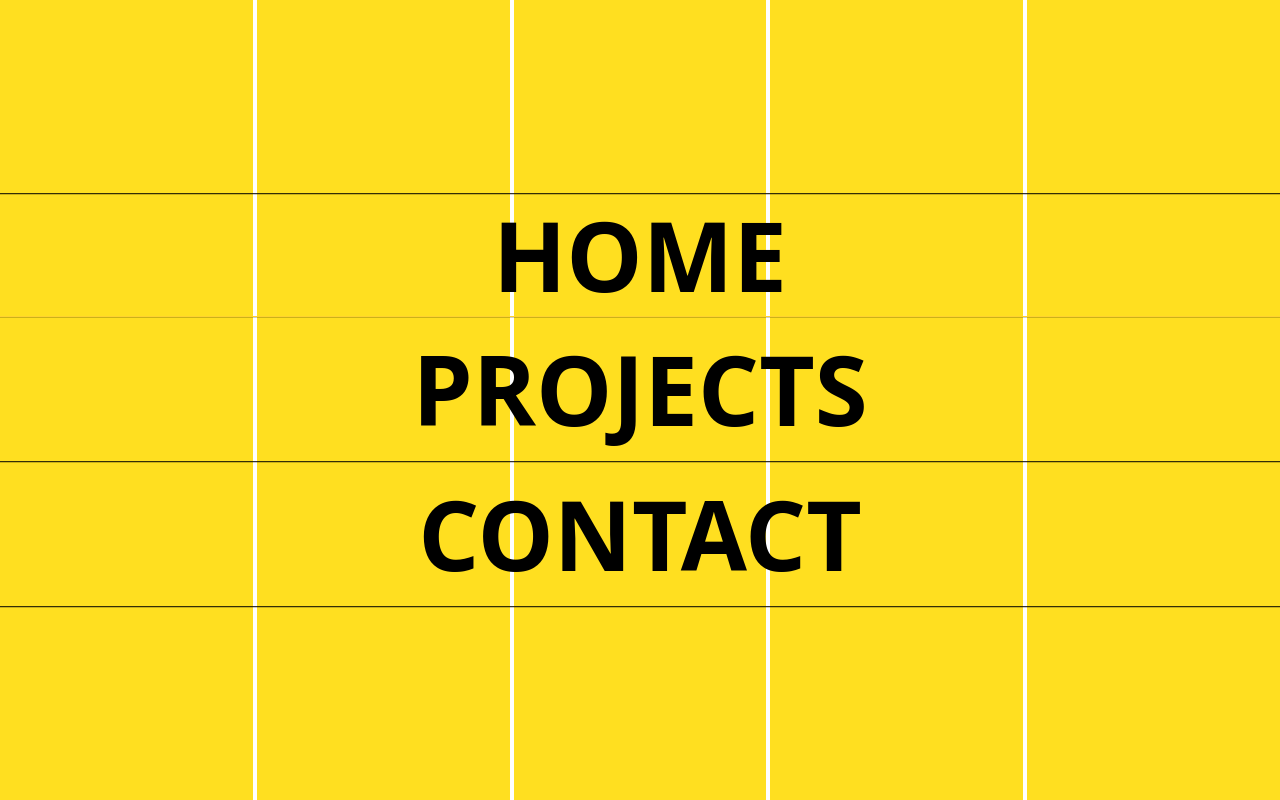
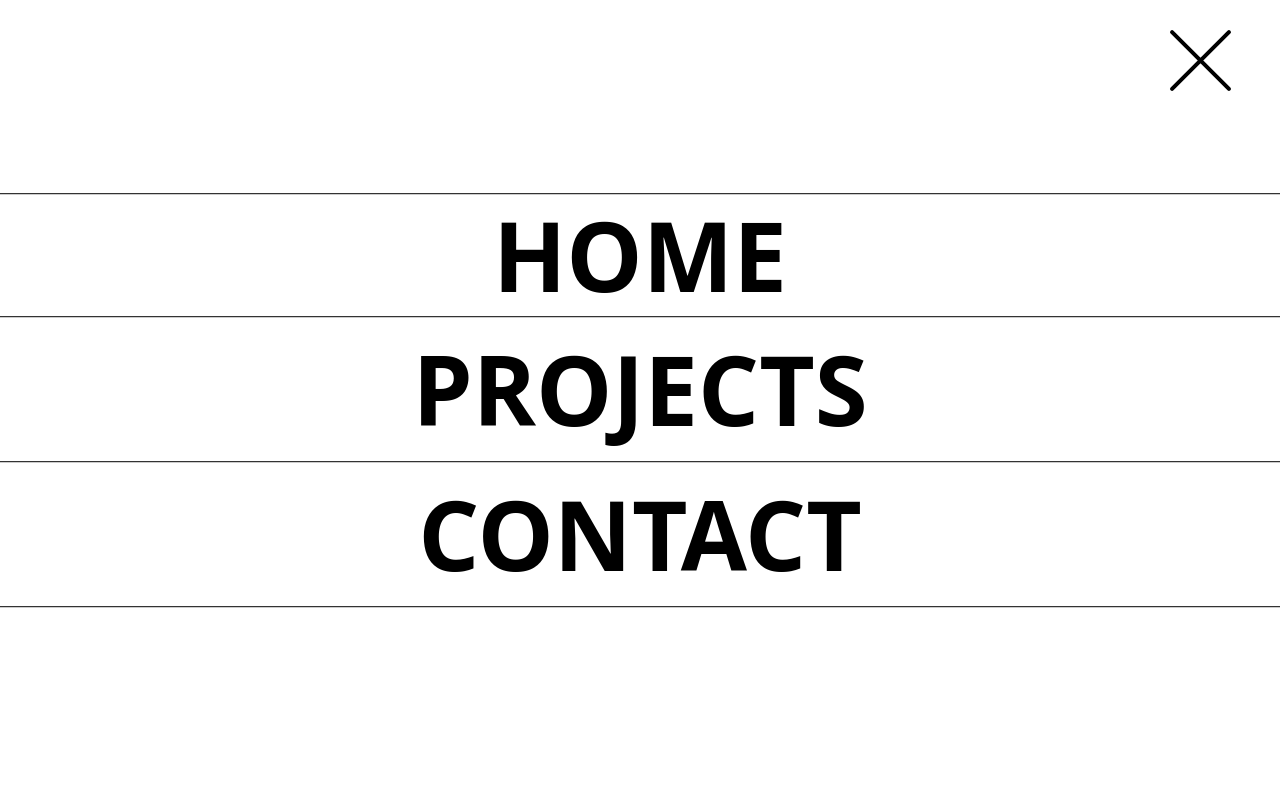
Before and after one commit to T0m0re/lab01, a React (Vite) app: page / in a window 1280 px wide. Both pictures are taken after a click on the element "Menu". Built offline with nearby package versions, Linux system fonts and the light colour scheme.

Commit message:
feat: Refactor NavScreen and ToggleBox components for improved navigation and animation handling

```diff
--- a/src/components/NavScreen.tsx
+++ b/src/components/NavScreen.tsx
@@ -1,20 +1,45 @@
+import { useGSAP } from "@gsap/react";
+import gsap from "gsap";
+import { useEffect } from "react";
 import { Link } from "react-router-dom";
 
-const NavScreen = ({setIsNavOpen}: {setIsNavOpen: (value: boolean)=>void}) => {
+const NavScreen = ({isClosing,
+   onClose
+  }: {
+    isClosing: boolean,
+    onClose: ()=>void
+  }) => {
 
+useGSAP(()=>{
+    gsap.to('.overlay_group', {
+     yPercent: -100,
+     duration: 0.8,
+     stagger: 0.1
+    })
+  })
+
+  useEffect(() => {
+    if (isClosing) {
+      gsap.to('.overlay_group', {
+        yPercent: 0, // Slide down
+        duration: 0.8,
+        stagger: 0.1
+      });
+    }
+  }, [isClosing]);
   return (
-    <nav className="relative w-full h-full bg-white ">
-      <div className="absolute inset-0 grid grid-cols-[repeat(auto-fit,minmax(200px,1fr))] gap-1 z-201">
-        <div className="overlay_group bg-yellow-300 h-dvh"></div>
-        <div className="overlay_group bg-yellow-300 h-dvh"></div>
-        <div className="overlay_group bg-yellow-300 h-dvh"></div>
-        <div className="overlay_group bg-yellow-300 h-dvh"></div>
-        <div className="overlay_group bg-yellow-300 h-dvh"></div>
+    <nav className="relative w-full h-full bg-white overflow-y-hidden">
+      <div  className="grid_box absolute inset-0 grid grid-cols-[repeat(auto-fit,minmax(200px,1fr))]">
+        <div className="overlay_group bg-black h-dvh"></div>
+        <div className="overlay_group bg-black h-dvh"></div>
+        <div className="overlay_group bg-black h-dvh"></div>
+        <div className="overlay_group bg-black h-dvh"></div>
+        <div className="overlay_group bg-black h-dvh"></div>
       </div>
-      <div className="absolute top-1/2 left-1/2 -translate-x-1/2 -translate-y-1/2 flex flex-col items-center w-full z-300">
-        <Link to="/" onClick={()=>setIsNavOpen(false)} className="w-full">
+      <div className="absolute top-1/2 left-1/2 -translate-x-1/2 -translate-y-1/2 flex flex-col items-center w-full">
+        <Link to="/" onClick={onClose} className="w-full">
         <div className="w-full flex items-center justify-center relative border-y group cursor-pointer overflow-y-hidden">
-          <div className="absolute inset-0 bg-amber-300 translate-y-full group-hover:translate-y-0 transition-transform duration-300 flex items-center justify-center overflow-x-hidden whitespace-nowrap">
+          <div className="absolute inset-0 bg-amber-300 translate-y-full group-hover:translate-y-0 transition-transform duration-300 flex items-center justify-center overflow-hidden whitespace-nowrap">
             <div className="flex items-center gap-6 slide-track">
             <h1 className="uppercase text-8xl font-semibold text-nowrap">They are Known Known'</h1>
             <div className="w-23 h-5 flex items-center justify-center">
@@ -39,8 +64,8 @@ const NavScreen = ({setIsNavOpen}: {setIsNavOpen: (value: boolean)=>void}) => {
            </div>
           </Link>
 
-        <Link to="/about" onClick={()=>setIsNavOpen(false)} className="w-full">
-        <div className="w-full flex items-center justify-center relative group cursor-pointer overflow-y-hidden">
+        <Link to="/about" onClick={onClose} className="w-full">
+        <div className="w-full flex items-center justify-center relative group cursor-pointer overflow-hidden">
            <div className="absolute inset-0 bg-amber-300 translate-y-full group-hover:translate-y-0 transition-transform duration-300 flex items-center justify-center overflow-x-hidden">
             <div className="flex items-center gap-6 slide-track">
             <h1 className="uppercase text-8xl font-semibold text-nowrap">Things we don't know'</h1>
@@ -65,8 +90,8 @@ const NavScreen = ({setIsNavOpen}: {setIsNavOpen: (value: boolean)=>void}) => {
         </div>
           </Link>
 
-          <Link to="/contact" onClick={()=>setIsNavOpen(false)} className="w-full">
-            <div className="w-full flex items-center justify-center relative border-y group cursor-pointer overflow-y-hidden">
+          <Link to="/contact" onClick={onClose} className="w-full">
+            <div className="w-full flex items-center justify-center relative border-y group cursor-pointer overflow-hidden">
               <div className="absolute inset-0 bg-amber-300 translate-y-full group-hover:translate-y-0 transition-transform duration-300 flex items-center justify-center overflow-x-hidden">
                 <div className="flex items-center gap-6 slide-track">
 
--- a/src/components/ToggleBox.tsx
+++ b/src/components/ToggleBox.tsx
@@ -10,7 +10,7 @@ const ToggleBox = ({isNavOpen, setIsNavOpen} : {isNavOpen: boolean; setIsNavOpen
             <div className="group relative bg-white flex flex-col items-center justify-center cursor-pointer w-40 h-30 overflow-hidden" onClick={()=>setIsNavOpen(!isNavOpen)}>
               {isNavOpen ?
               <>
-                  <svg className="hover:text-red-600" xmlns="http://www.w3.org/2000/svg" width="65" height="65" viewBox="0 0 32 32"><path fill="none" stroke="currentColor" stroke-linecap="round" stroke-linejoin="round" stroke-width="2" d="M2 30L30 2m0 28L2 2"/></svg>
+                  <svg className="hover:text-red-600 z-205" xmlns="http://www.w3.org/2000/svg" width="65" height="65" viewBox="0 0 32 32"><path fill="none" stroke="currentColor" stroke-linecap="round" stroke-linejoin="round" stroke-width="2" d="M2 30L30 2m0 28L2 2"/></svg>
               </>
             :
               <>
--- a/src/pages/Home.tsx
+++ b/src/pages/Home.tsx
@@ -2,29 +2,54 @@ import ToggleBox from "../components/ToggleBox"
 import NavScreen from "../components/NavScreen"
 import gsap from "gsap"
 import { useGSAP } from "@gsap/react"
+import { useState } from "react"
+
 
 const Home = ({isNavOpen, setIsNavOpen}: {isNavOpen: boolean, setIsNavOpen: (value: boolean)=>void}) => {
+
+  const [renderNav, setRenderNav] = useState(false);
   useGSAP(()=>{
-    gsap.to('.overlay_group', {
+    gsap.to('.home-overlay_group', {
       yPercent: 100,
       duration: 0.8,
       stagger: 0.1
-    })
-  },[])
+    });
+  })
+
+  const openNav = () => {
+    setRenderNav(true);
+    setIsNavOpen(true);
+  };
+
+    const closeNav = () => {
+    setIsNavOpen(false)
+    // Wait for animation to complete before removing from DOM
+    setTimeout(() => {
+      setRenderNav(false);
+    }, 1000)
+  };
   return (
     <main className='relative h-dvh bg-black flex items-center justify-center overflow-y-hidden'>
-      <div className="absolute inset-0 z-100 grid grid-cols-[repeat(auto-fit,minmax(200px,1fr))]">
-        <div className="overlay_group bg-yellow-300 h-dvh"></div>
-        <div className="overlay_group bg-yellow-300 h-dvh"></div>
-        <div className="overlay_group bg-yellow-300 h-dvh"></div>
-        <div className="overlay_group bg-yellow-300 h-dvh"></div>
-        <div className="overlay_group bg-yellow-300 h-dvh"></div>
+      <div className="home_grid_box absolute inset-0 grid grid-cols-[repeat(auto-fit,minmax(200px,1fr))]">
+        <div className="home-overlay_group bg-yellow-300 h-dvh"></div>
+        <div className="home-overlay_group bg-yellow-300 h-dvh"></div>
+        <div className="home-overlay_group bg-yellow-300 h-dvh"></div>
+        <div className="home-overlay_group bg-yellow-300 h-dvh"></div>
+        <div className="home-overlay_group bg-yellow-300 h-dvh"></div>
       </div>
-    <ToggleBox isNavOpen={isNavOpen} setIsNavOpen={setIsNavOpen}/>
-    { isNavOpen ?
+    <ToggleBox isNavOpen={isNavOpen} setIsNavOpen={openNav} />
+
+    {renderNav && (
+      <NavScreen isClosing={!isNavOpen} onClose={closeNav}/>
+    )}
+
+    {!renderNav && (
+      <h2 className="text-white text-8xl font-bold text-center">WE’RE SO GOOD AT WHAT WE DO</h2>
+    )}
+    {/* { isNavOpen ?
         <NavScreen setIsNavOpen={setIsNavOpen}/> :
         <h2 className="text-white">WE’RE SO GOOD AT WHAT WE DO</h2>
-    }
+    } */}
    </main>
   )
 }
```
